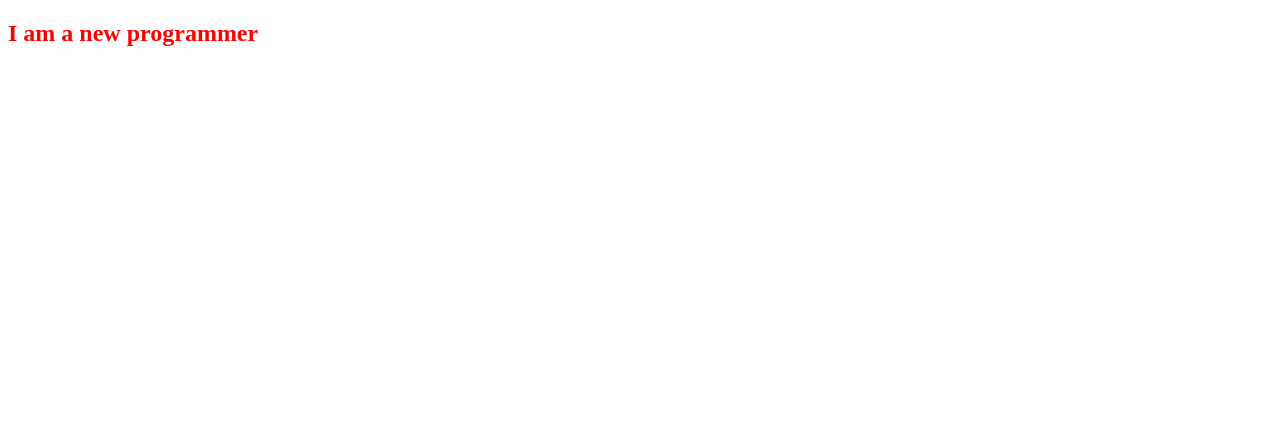
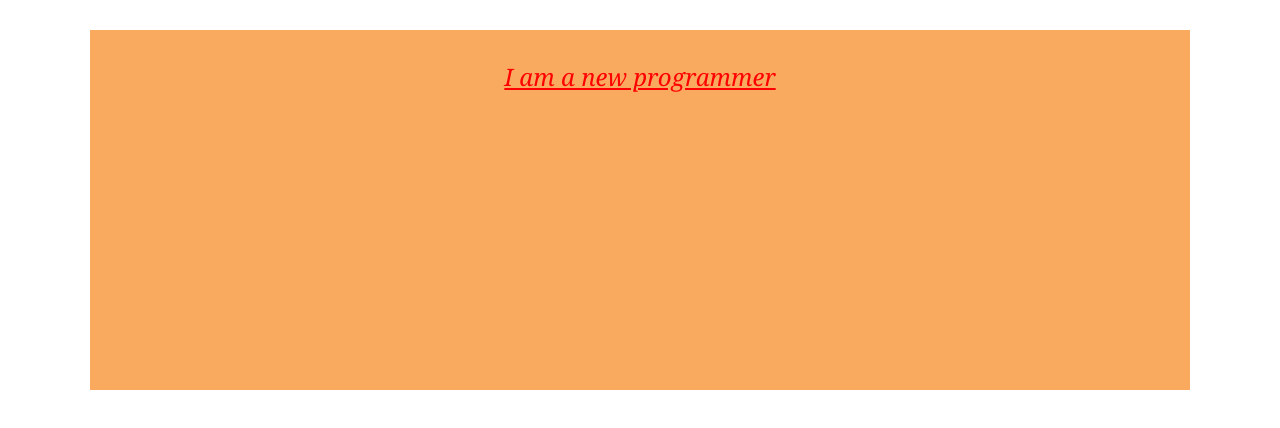
Before and after one commit to shaimazerin46/demo2, a plain HTML site: page index.html in a window 1280 px wide. Drawn offline with Linux system fonts and the light colour scheme.

Commit message:
adding style

```diff
--- a/index.html
+++ b/index.html
@@ -8,6 +8,9 @@
     <link rel="shortcut icon" href="https://img.icons8.com/?size=48&id=20909&format=png" type="image/x-icon">
 </head>
 <body>
-    <h2>I am a new programmer</h2>
+    <div class="heading_parents">
+        <h2>I am a new programmer</h2>
+    </div>
+
 </body>
 </html>
--- a/style/style.css
+++ b/style/style.css
@@ -1,3 +1,26 @@
+*{
+    margin: 0px;
+    padding: 0px;
+}
+
 h2{
     color: red;
+    font-style: italic;
+    font-weight: lighter;
+    font-family: Georgia, 'Times New Roman', Times, serif;
+    text-decoration: underline;
+    font-size: 24px;
+    text-align: center;
 }
+.heading_parents{
+    background-color: rgb(250, 170, 95);
+    height: 300px;
+    padding: 30px 0px;
+    width: 1100px;
+    /* margin-top: 50px;
+    margin-bottom: 50px;
+    margin-left: auto;
+    margin-right: auto; */
+    margin: 30px auto 30px auto;
+
+}
```
